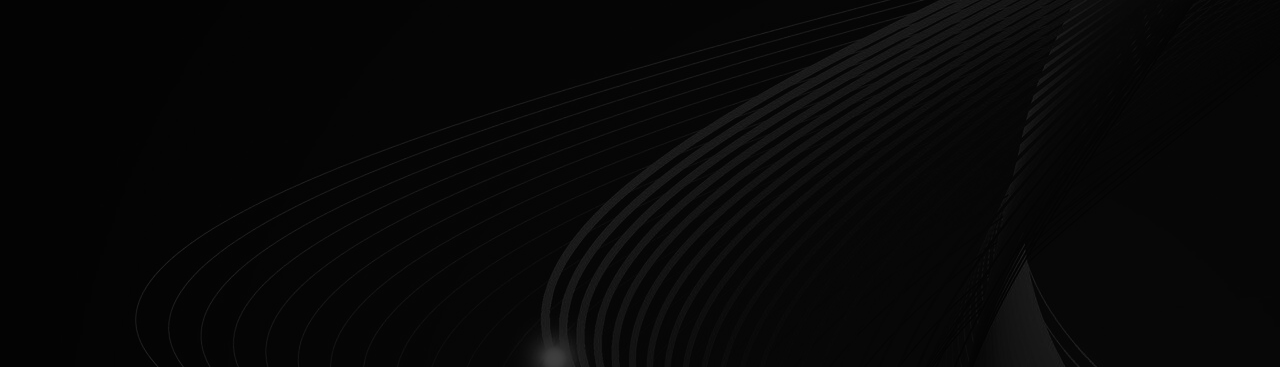
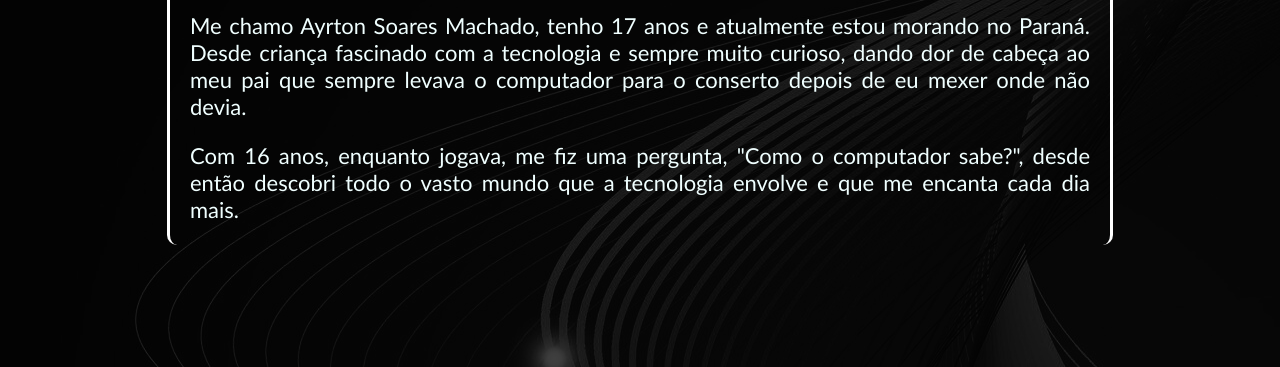
Before and after one commit to Ayrton-Machado/Ayrton-Machado.github.io, a plain HTML site: page index.html in a window 1280 px wide. Shown: the part 433-800 px from the top of the page. Drawn offline with Linux system fonts and the light colour scheme.

Commit message:
add desc, intro_text, back and intro_back

```diff
--- a/index.html
+++ b/index.html
@@ -5,12 +5,27 @@
         <link rel="stylesheet" href="style.css">
     </head>
     <body>
-        <div class="back">
-            <div class="center_logo">
-                <div class="logo">
-                    <img name="img" src="logo.png">
+        <div class="image_back">
+            <div class="back">
+                <div class="center_logo">
+                    <div class="logo">
+                        <img name="img" src="logo.png">
+                    </div>
                 </div>
-                <h2>See you soon!</h2>
+                <div class="intro_back">
+                    <div class="intro_text">
+                        <h2>Olá,</h2>
+                        <p>
+                            Me chamo Ayrton Soares Machado, tenho 17 anos e atualmente estou morando no Paraná. Desde
+                            criança fascinado com a tecnologia e sempre muito curioso, dando dor de cabeça ao meu pai que
+                            sempre levava o computador para o conserto depois de eu mexer onde não devia.
+                        </p>
+                        <p>
+                            Com 16 anos, enquanto jogava, me fiz uma pergunta, "Como o computador sabe?", desde então
+                            descobri todo o vasto mundo que a tecnologia envolve e que me encanta cada dia mais.
+                        </p>
+                    </div>
+                </div>
             </div>
         </div>
     </body>
--- a/style.css
+++ b/style.css
@@ -7,13 +7,17 @@ body {
     margin: 0;
     overflow: auto;
 }
-div.back {
+div.image_back {
     display: flex;
     justify-content: center;
     align-items: top;
     background-image: url(wall.jpg);
-    text-align: center;
     height: 100%;
+}
+div.back{
+    height: 100%;
+    width: 100%;
+    background-color: rgba(0, 0, 0, 0.74);
 }
 div.logo {
     display: flex;
@@ -21,7 +25,26 @@ div.logo {
     align-items: center;
 }
 div.center_logo {
-    background-color: rgba(0, 0, 0, 0.74);
+    width: 100%;
+}
+div.intro_text {
+    border-left: 3px solid white;
+    border-right: 3px solid white;
+    border-radius: 10px;
+    padding-left: 20px;
+    padding-right: 20px;
+    flex-direction: column;
+    text-align: justify;
+    width: 900px;
+}
+.intro_text {
+    font-size: 22px;
+    font-weight: 200;
+    font-family:'Gill Sans', 'Gill Sans MT', Calibri, 'Trebuchet MS', sans-serif
+}
+div.intro_back {
+    display: flex;
+    justify-content: center;
     width: 100%;
 }
 img {
```
